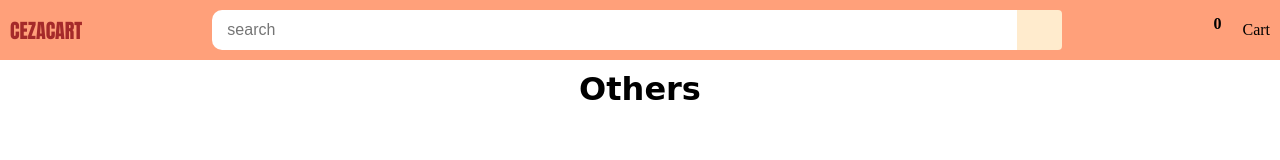
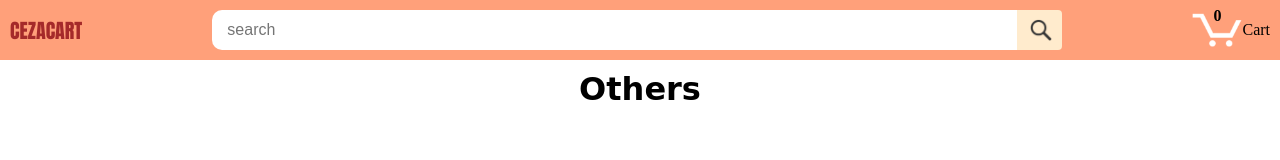
Before and after one commit to wfceza/cezacart, a plain HTML site: page others.html in a window 1280 px wide. Shown: the top 160 px of the page. Drawn offline with Linux system fonts and the light colour scheme; files whose address does not match are found by name.

Commit message:
Update others.html

```diff
--- a/others.html
+++ b/others.html
@@ -16,12 +16,12 @@
         <div class="searchContainer">
             <input class="searchBox" placeholder="search" type="text">
             <button class="searchButtonContainer">
-                <img class="searchIcon" src="./images/icons/search-icon.png" alt="">
+                <img class="searchIcon" src="./icons/search-icon.png" alt="">
             </button>
         </div>
 
         <div class="cartContainer">
-            <img class="cartIcon" src="./images/icons/cart-icon.png" alt="">
+            <img class="cartIcon" src="./icons/cart-icon.png" alt="">
             <a href="./otherscheckout.html"><div class="cartQuantit js-cart-quantity">0</div></a>
             <div class="cartName">Cart</div>
         </div>
```
